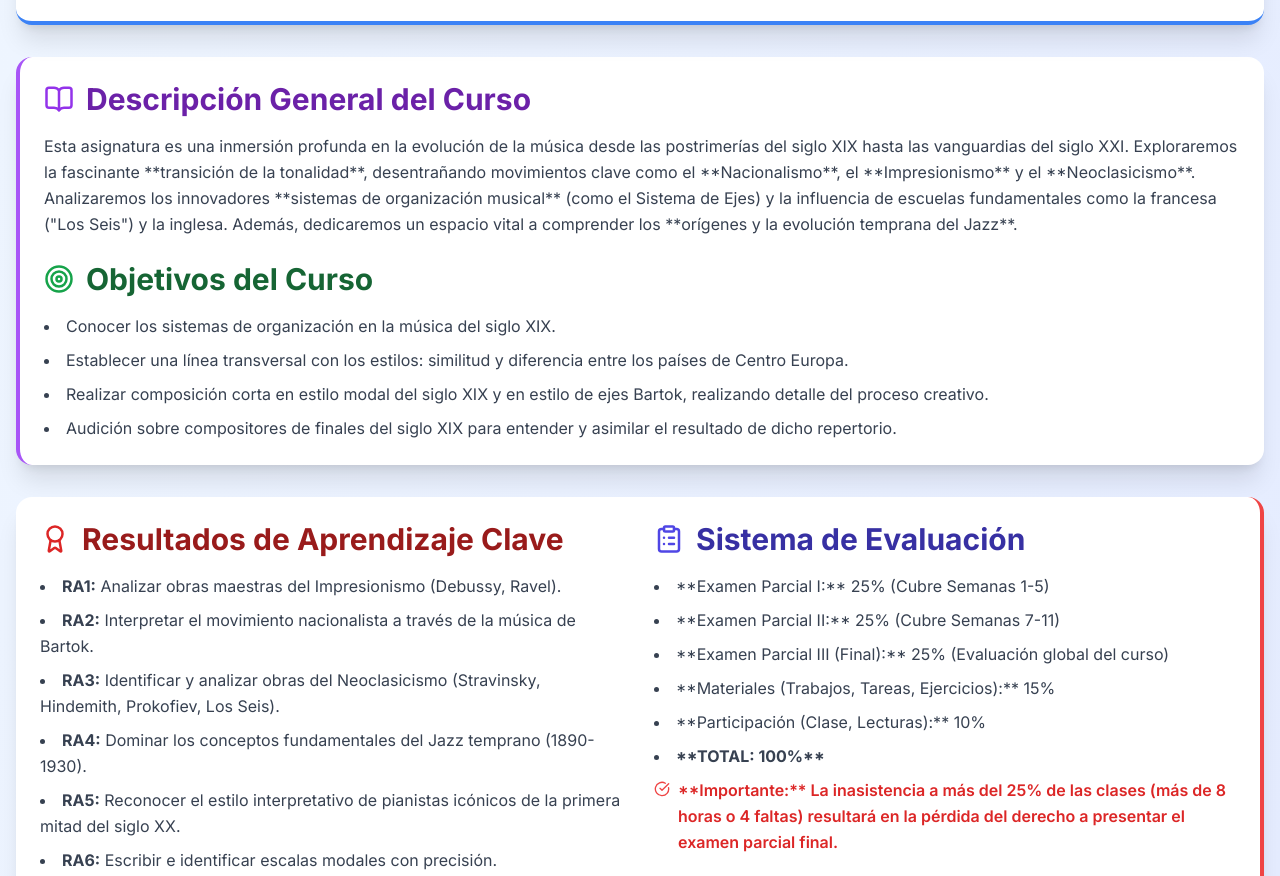
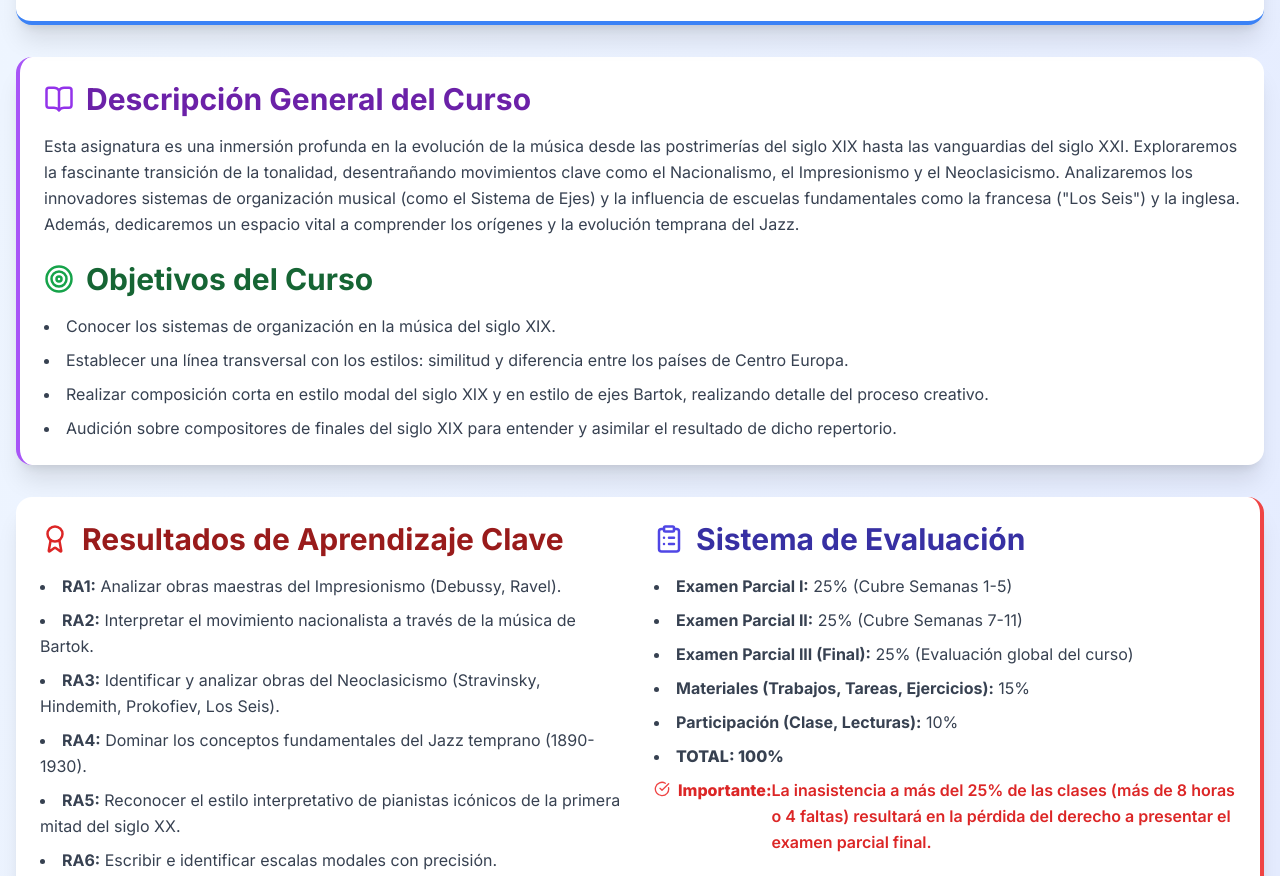
Before and after one commit to juanmiguel0927/CMSXX-XXI, a plain HTML site: page index.html in a window 1280 px wide. Shown: the part 402-1278 px from the top of the page. Drawn offline with nearby package versions, Linux system fonts and the light colour scheme.

Commit message:
Update index.html

```diff
--- a/index.html
+++ b/index.html
@@ -93,7 +93,7 @@
         <!-- El contenido de la aplicación se construirá aquí por JS -->
     </div>
 
-    <!-- NUEVO: Contenedor del Modal de Configuración (Oculto por defecto) -->
+    <!-- Contenedor del Modal de Configuración (Oculto por defecto) -->
     <div id="settings-modal-overlay" class="fixed inset-0 bg-black bg-opacity-50 z-40 hidden no-print"></div>
     <div id="settings-modal-panel" class="fixed top-1/2 left-1/2 -translate-x-1/2 -translate-y-1/2 bg-white rounded-2xl shadow-xl z-50 w-full max-w-lg hidden no-print">
 
@@ -589,7 +589,7 @@
               "Análisis: Ejercicios de segmentación musical."
             ],
             repertoire: [
-              "Anton Webern: Cinco piezas para orquesta, Op. 10 (para análisis de conjuntos pequeños)",
+              "Anton Webern: Cinco piezas para orchestra, Op. 10 (para análisis de conjuntos pequeños)",
               "Alban Berg: Sonata para piano, Op. 1 (para análisis de estructuras post-tonales tempranas)"
             ]
           },
@@ -842,7 +842,8 @@
             id: 'MUS4000',
             name: 'Conceptos de Música del Siglo XX y XXI I',
             code: 'MUS 4000',
-            description: 'Esta asignatura es una inmersión profunda en la evolución de la música desde las postrimerías del siglo XIX hasta las vanguardias del siglo XXI. Exploraremos la fascinante **transición de la tonalidad**, desentrañando movimientos clave como el **Nacionalismo**, el **Impresionismo** y el **Neoclasicismo**. Analizaremos los innovadores **sistemas de organización musical** (como el Sistema de Ejes) y la influencia de escuelas fundamentales como la francesa ("Los Seis") y la inglesa. Además, dedicaremos un espacio vital a comprender los **orígenes y la evolución temprana del Jazz**.',
+            // --- MODIFICADO: Se eliminaron las etiquetas <strong> ---
+            description: 'Esta asignatura es una inmersión profunda en la evolución de la música desde las postrimerías del siglo XIX hasta las vanguardias del siglo XXI. Exploraremos la fascinante transición de la tonalidad, desentrañando movimientos clave como el Nacionalismo, el Impresionismo y el Neoclasicismo. Analizaremos los innovadores sistemas de organización musical (como el Sistema de Ejes) y la influencia de escuelas fundamentales como la francesa ("Los Seis") y la inglesa. Además, dedicaremos un espacio vital a comprender los orígenes y la evolución temprana del Jazz.',
             generalObjectives: [
               "Conocer los sistemas de organización en la música del siglo XIX.",
               "Establecer una línea transversal con los estilos: similitud y diferencia entre los países de Centro Europa.",
@@ -857,20 +858,21 @@
               { id: 'RA5', text: 'Reconocer el estilo interpretativo de pianistas icónicos de la primera mitad del siglo XX.' },
               { id: 'RA6', text: 'Escribir e identificar escalas modales con precisión.' }
             ],
+            // --- MODIFICADO: Se eliminaron los asteriscos (*) ---
             bibliography: [
-              'Aguilar, M. d. (1989). *Estructuras de la sintaxis musical*.',
-              'Antokoletz, E. (2006). *La Música De Béla Bartók. Un estudio De La Tonalidad Y La Progresión En La Música Del Siglo XX*.',
-              'Catalán, T. (2012). *Sistema Compositivo Temperado En El Siglo XX*.',
-              'Cormier, S. M. (2010). *Modal Music Composition*.',
-              'Desportes, Y., & Bernaud, A. (1995). *Manual Practico Para El Reconocimiento De Los Estilos Desde Bach A Ravel*.',
-              'Gabis, C. (2006). *Armonía funcional*.',
-              'Graetzer, G. (1980). *La Musica Contemporánea*.',
-              'Lendvai, E. (2003). *Béla Bartok: un análisis de su música*.',
-              'Miller, R. (1996). *Modal Jazz Composition & Harmony Volumen 1*.',
-              'Padilla Rincón, J. C. (2014). *Armonia 1*.',
-              'Persichetti, V. (1985). *Armonía del siglo XX*.',
-              'Ulehla, L. (1994). *Comtemporary Harmony*.',
-              'Vergés, L. (2007). *El lenguaje de la armonía: de los inicios a la actualidad*.'
+              'Aguilar, M. d. (1989). Estructuras de la sintaxis musical.',
+              'Antokoletz, E. (2006). La Música De Béla Bartók. Un estudio De La Tonalidad Y La Progresión En La Música Del Siglo XX.',
+              'Catalán, T. (2012). Sistema Compositivo Temperado En El Siglo XX.',
+              'Cormier, S. M. (2010). Modal Music Composition.',
+              'Desportes, Y., & Bernaud, A. (1995). Manual Practico Para El Reconocimiento De Los Estilos Desde Bach A Ravel.',
+              'Gabis, C. (2006). Armonía funcional.',
+              'Graetzer, G. (1980). La Musica Contemporánea.',
+              'Lendvai, E. (2003). Béla Bartok: un análisis de su música.',
+              'Miller, R. (1996). Modal Jazz Composition & Harmony Volumen 1.',
+              'Padilla Rincón, J. C. (2014). Armonia 1.',
+              'Persichetti, V. (1985). Armonía del siglo XX.',
+              'Ulehla, L. (1994). Comtemporary Harmony.',
+              'Vergés, L. (2007). El lenguaje de la armonía: de los inicios a la actualidad.'
             ],
             scheduleData: scheduleDataI
           },
@@ -893,26 +895,27 @@
               { id: 'RA7', text: 'Elaborar análisis interpretativo teniendo en cuenta los conceptos y materiales desarrollados.' },
               { id: 'RA8', text: 'Reconocer características interpretativas de pianistas de la segunda mitad del siglo XX hasta 1980: Thelonius Monk, Bud Powell, Oscar Peterson, Erroll Garner, Lennie Tristano, Bill Evans, Clare Fischer, Jimmy Rowles, Cecil Taylor, Chick Corea, Keith Jarrett, Richie Beirach.' }
             ],
+            // --- MODIFICADO: Se eliminaron los asteriscos (*) ---
             bibliography: [
-              'Aguilar, M. d. (1989). *Estructuras de la sintaxis musical*.',
-              'Antokoletz, E. (2006). *La Música De Béla Bartók. Un estudio De La Tonalidad Y La Progresión En La Música Del Siglo XX*.',
-              'Brouwer, L. (1972). *Síntesis De La Armonía Contemporánea*.',
-              'Catalán, T., & Fernández Vidal, C. (2012). *Musica No Tonal. Las Propuestas de Julien Falk y Ernst Krenek*.',
-              'Catalán, T. (2012). *Sistema Compositivo Temperado En El Siglo XX*.',
-              'Forte, A. (1973). *The structure of atonal music*.',
-              'Gerou, T., & Lusk, L. (1996). *Essential Dictionary Of Music Notation*.',
-              'Gould, E. (2011). *Behind Bars*.',
-              'Grabner, H. (2001). *Teoría General De La Musica*.',
-              'Heussenstamm, G. (1987). *The Norton Manual Of Music Notation*.',
-              'Karkoschka, E. (1972). *Notation in the New Music*.',
-              'Lester, J. (2005). *Enfoques analíticos de la música del siglo XX*.',
-              'Read, G. (1979). *Music Notation. A Manual Of Modern Practice*.',
-              'Risatti, H. (1976). *New Music Vocabulary*.',
-              'Roig-Francolí, M. A. (2008). *Understanding Post-Tonal Music*.',
-              'Stone, K. (1980). *Music Notation In The Twentieth Century*.',
-              'Straus, J. N. (2004). *Introduction to Post-Tonal Theory (3rd Edition)*.',
-              'Ulehla, L. (1994). *Comtemporary Harmony*.',
-              'Villa Rojo, J. (2003). *Notacion Y Grafia Musical En El Siglo XX*.'
+              'Aguilar, M. d. (1989). Estructuras de la sintaxis musical.',
+              'Antokoletz, E. (2006). La Música De Béla Bartók. Un estudio De La Tonalidad Y La Progresión En La Música Del Siglo XX.',
+              'Brouwer, L. (1972). Síntesis De La Armonía Contemporánea.',
+              'Catalán, T., & Fernández Vidal, C. (2012). Musica No Tonal. Las Propuestas de Julien Falk y Ernst Krenek.',
+              'Catalán, T. (2012). Sistema Compositivo Temperado En El Siglo XX.',
+              'Forte, A. (1973). The structure of atonal music.',
+              'Gerou, T., & Lusk, L. (1996). Essential Dictionary Of Music Notation.',
+              'Gould, E. (2011). Behind Bars.',
+              'Grabner, H. (2001). Teoría General De La Musica.',
+              'Heussenstamm, G. (1987). The Norton Manual Of Music Notation.',
+              'Karkoschka, E. (1972). Notation in the New Music.',
+              'Lester, J. (2005). Enfoques analíticos de la música del siglo XX.',
+              'Read, G. (1979). Music Notation. A Manual Of Modern Practice.',
+              'Risatti, H. (1976). New Music Vocabulary.',
+              'Roig-Francolí, M. A. (2008). Understanding Post-Tonal Music.',
+              'Stone, K. (1980). Music Notation In The Twentieth Century.',
+              'Straus, J. N. (2004). Introduction to Post-Tonal Theory (3rd Edition).',
+              'Ulehla, L. (1994). Comtemporary Harmony.',
+              'Villa Rojo, J. (2003). Notacion Y Grafia Musical En El Siglo XX.'
             ],
             scheduleData: scheduleDataII
           }
@@ -962,12 +965,12 @@
             btnMus4005: null,
 
             // Elementos del Modal
-            settingsButton: null, // NUEVO: El icono de 'Settings'
-            settingsModalOverlay: null, // NUEVO
-            settingsModalPanel: null, // NUEVO
-            settingsModalClose: null, // NUEVO
-            dateSelectorContainer: null, // NUEVO: Contenedor *dentro* del modal
-            dateButtonContainer: null, // NUEVO: Contenedor *dentro* del modal
+            settingsButton: null,
+            settingsModalOverlay: null,
+            settingsModalPanel: null,
+            settingsModalClose: null,
+            dateSelectorContainer: null,
+            dateButtonContainer: null,
 
             // Inputs de fecha (se cachean pero se crean en `buildModalContent`)
             dateSelectorInput: null,
@@ -1162,7 +1165,7 @@
             return iconSpan;
         }
 
-        // --- NUEVO: Funciones del Modal de Configuración ---
+        // --- Funciones del Modal de Configuración ---
 
         /**
          * Abre el modal de configuración.
@@ -1575,7 +1578,7 @@
                 }
 
                 // Actualizar la vista (esto ajustará el select y renderizará la semana)
-                updateWeekView(selectedWeek, true);
+                updateWeekView(newSelectedWeek, true);
             }
         }
 
@@ -1743,7 +1746,7 @@
         }
 
         /**
-         * NUEVO: Construye el contenido del modal de configuración.
+         * Construye el contenido del modal de configuración.
          */
         function buildModalContent(savedStartDate, savedRecessStart, savedRecessEnd) {
              // Contenedor de inputs
@@ -1830,9 +1833,12 @@
             const header = createElement('header', 'relative bg-white rounded-2xl shadow-xl p-6 mb-8 text-center border-b-4 border-blue-500 print-no-shadow print-bg-white');
 
             // --- Contenedor de Botones de Herramientas (arriba a la derecha) ---
-            const toolsDiv = createElement('div', 'absolute top-6 right-6 flex gap-2 no-print');
-
-            // Botón de Configuración (NUEVO)
+            // --- MODIFICADO: Clases responsivas para evitar solapamiento ---
+            // En móvil: 'flex justify-end mb-4'
+            // En 'sm' y más: 'sm:absolute sm:top-6 sm:right-6 sm:mb-0'
+            const toolsDiv = createElement('div', 'flex gap-2 no-print justify-end mb-4 sm:absolute sm:top-6 sm:right-6 sm:mb-0');
+
+            // Botón de Configuración
             const settingsButton = createElement('button', 'p-2 rounded-full bg-gray-200 text-gray-700 hover:bg-blue-100 transition-all');
             settingsButton.setAttribute('aria-label', 'Configurar semestre');
             settingsButton.innerHTML = '<span data-lucide="Settings" width="20" height="20"></span>';
@@ -1847,6 +1853,7 @@
             printButton.onclick = () => window.print();
             toolsDiv.appendChild(printButton);
 
+            // --- MODIFICADO: Añadir toolsDiv al principio del header ---
             header.appendChild(toolsDiv);
             // --- FIN Botones de Herramientas ---
 
@@ -1952,16 +1959,17 @@
             evalDiv.appendChild(evalH2);
             const evalList = createElement('ul', 'list-disc list-inside text-gray-700 leading-relaxed space-y-2 print-text-black');
             // Contenido estático, no necesita ID
+            // --- MODIFICADO: Se usan <strong> en lugar de ** ---
             evalList.innerHTML = `
-                <li>**Examen Parcial I:** 25% (Cubre Semanas 1-5)</li>
-                <li>**Examen Parcial II:** 25% (Cubre Semanas 7-11)</li>
-                <li>**Examen Parcial III (Final):** 25% (Evaluación global del curso)</li>
-                <li>**Materiales (Trabajos, Tareas, Ejercicios):** 15%</li>
-                <li>**Participación (Clase, Lecturas):** 10%</li>
-                <li class="font-bold mt-2">**TOTAL: 100%**</li>
+                <li><strong>Examen Parcial I:</strong> 25% (Cubre Semanas 1-5)</li>
+                <li><strong>Examen Parcial II:</strong> 25% (Cubre Semanas 7-11)</li>
+                <li><strong>Examen Parcial III (Final):</strong> 25% (Evaluación global del curso)</li>
+                <li><strong>Materiales (Trabajos, Tareas, Ejercicios):</strong> 15%</li>
+                <li><strong>Participación (Clase, Lecturas):</strong> 10%</li>
+                <li class="font-bold mt-2"><strong>TOTAL: 100%</strong></li>
                 <li class="text-red-600 font-semibold mt-4 flex items-start no-print">
                     <span data-lucide="CheckCircle" width="16" height="16" class="text-red-500 mr-2 mt-1 flex-shrink-0"></span>
-                    **Importante:** La inasistencia a más del 25% de las clases (más de 8 horas o 4 faltas) resultará en la pérdida del derecho a presentar el examen parcial final.
+                    <strong>Importante:</strong> La inasistencia a más del 25% de las clases (más de 8 horas o 4 faltas) resultará en la pérdida del derecho a presentar el examen parcial final.
                 </li>
             `;
             evalDiv.appendChild(evalList);
```
